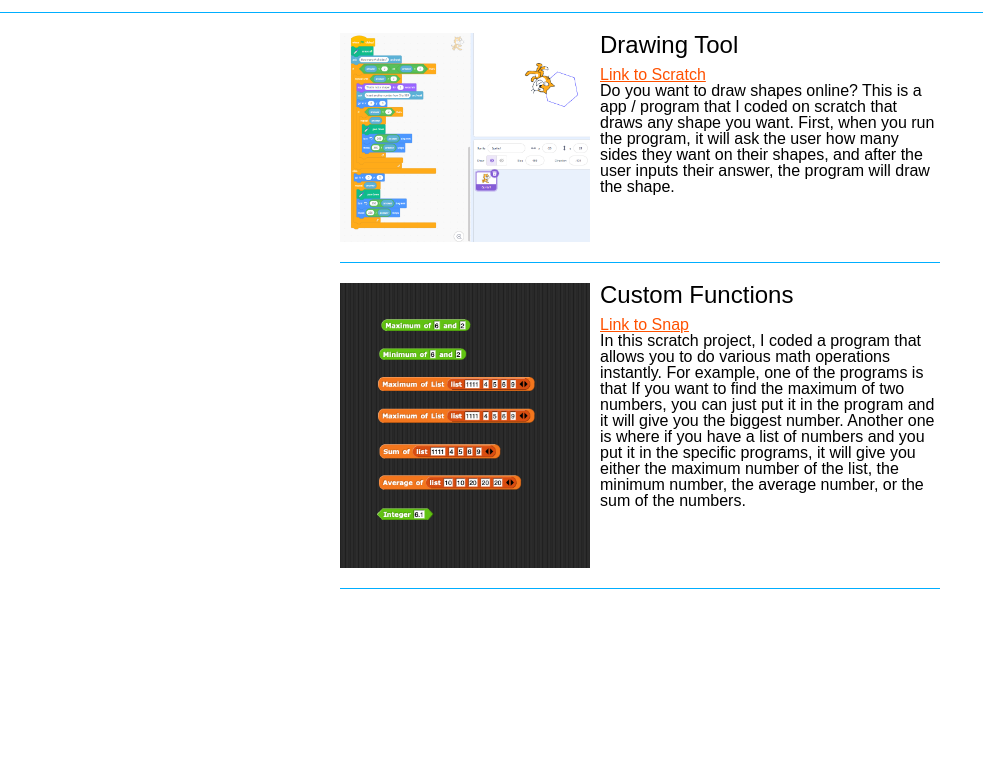
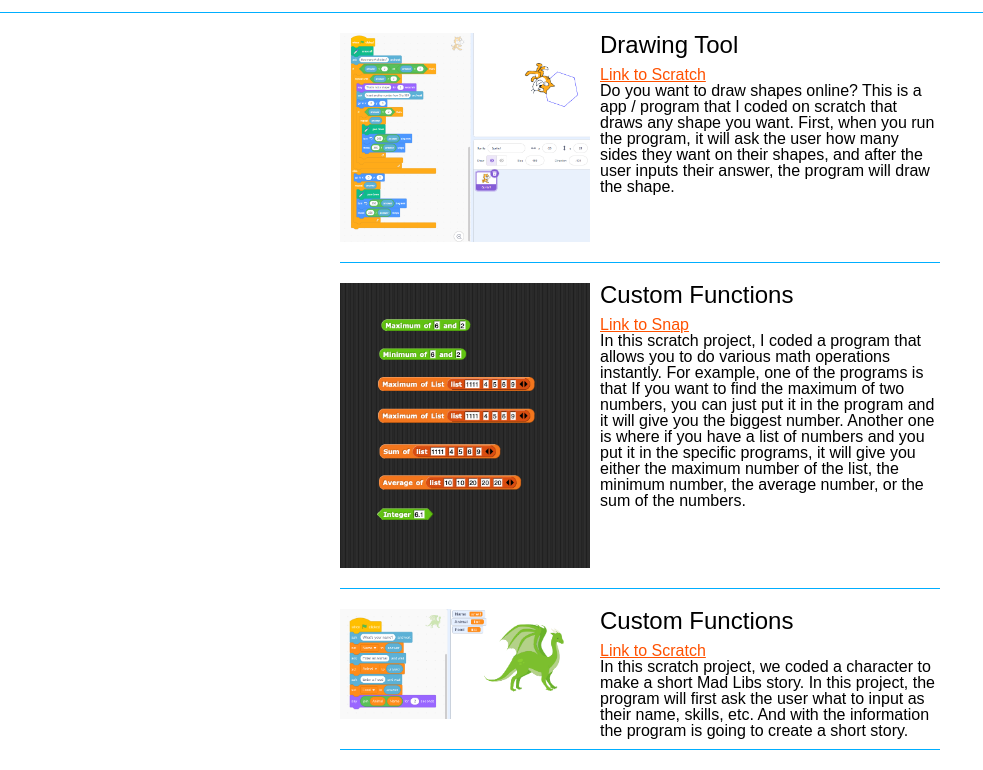
Before and after one commit to Anwit757/ap-cs-project-site, a plain HTML site: page index.html in a window 1280 px wide. Shown: the part 76-846 px from the top of the page, without its empty margins (0-983 px from the left). Before the commit the page ends 800 px from the top, so only its background shows below. Drawn offline with Linux system fonts and the light colour scheme.

Commit message:
Add files via upload

```diff
--- a/index.html
+++ b/index.html
@@ -43,6 +43,18 @@
       </p>
       <div class="clear"></div>
     </div>
+    <div class="project">
+      <img src="img/Mad Lib.png" alt="Mad Lib Screenshot">
+      <h2>Custom Functions</h2>
+      <p><a href="https://scratch.mit.edu/projects/892453384">Link
+          to Scratch
+        </a></p>
+      <p>In this scratch project, we coded a character to make a short Mad Libs story. In this project, the program will
+        first ask the user what to input as their name, skills, etc. And with the information the program is going to
+        create a short story.
+      </p>
+      <div class="clear"></div>
+    </div>
   </div>
 </body>
 
```
